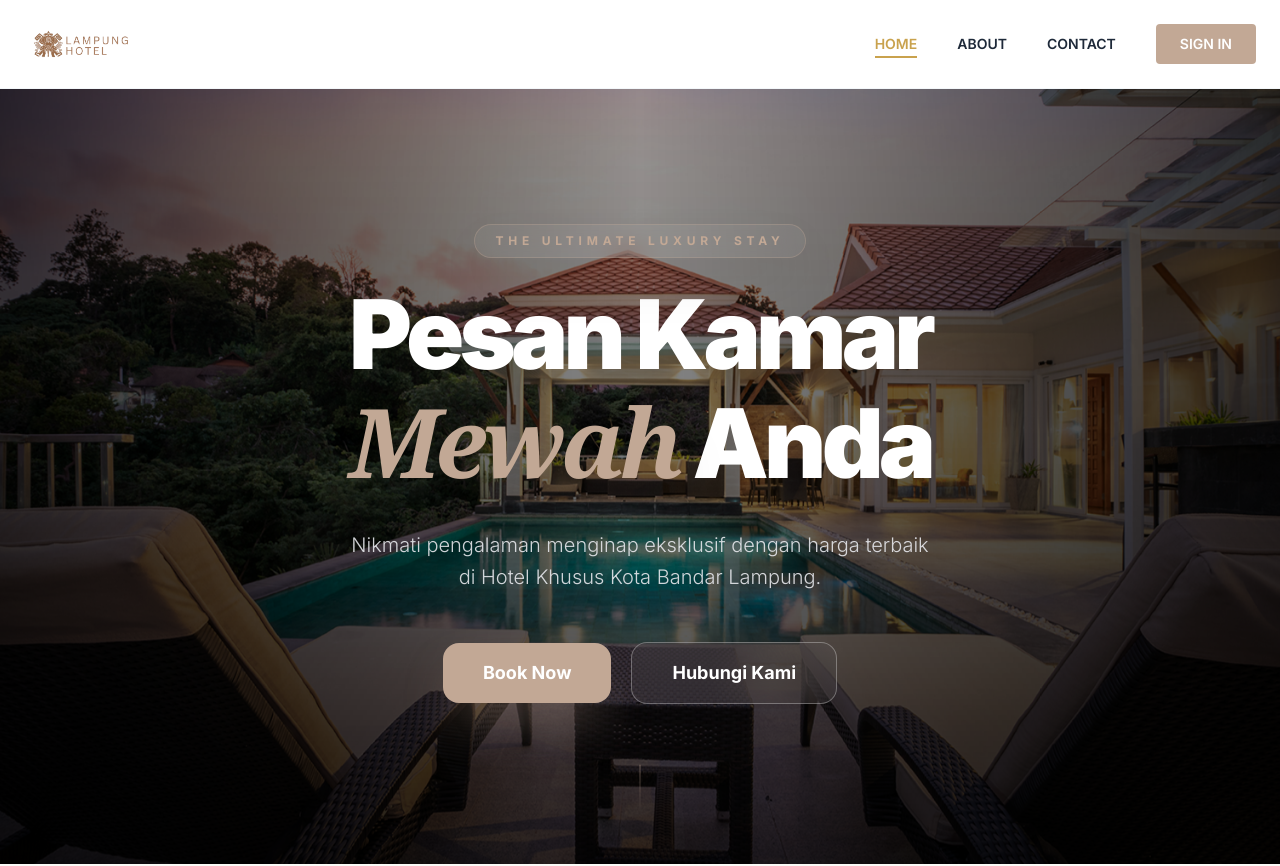
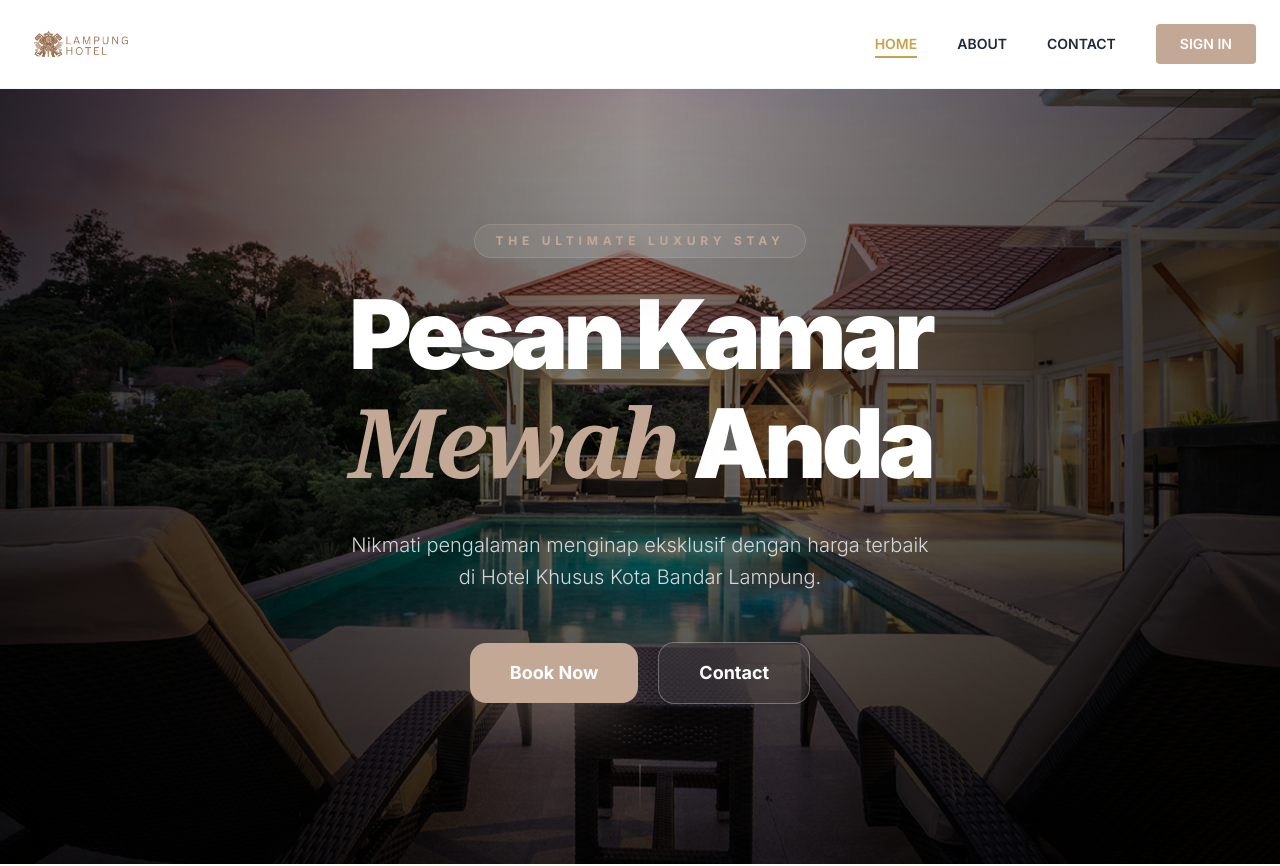
Before and after one commit to hafizahalfitra/booking-hotel, a Next.js app in the folder WEB/: page / in a window 1280 px wide. Shown: the top 866 px of the page. Built offline with nearby package versions, Linux system fonts and the light colour scheme; no server answers.

Commit message:
penyesuaian penulisan pada hero

```diff
--- a/WEB/components/hero.tsx
+++ b/WEB/components/hero.tsx
@@ -61,7 +61,7 @@ const Hero = () => {
                         hover:bg-white hover:text-[#0f172a] transition-all duration-500
                         active:scale-95 text-center"
                     >
-                        Hubungi Kami
+                        Contact
                     </Link>
                 </div>
             </div>
```
